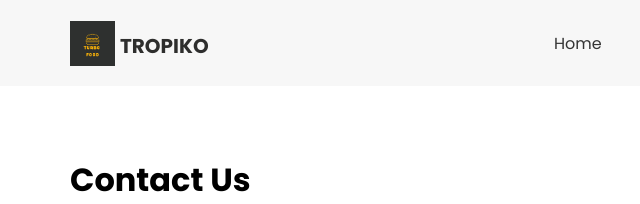
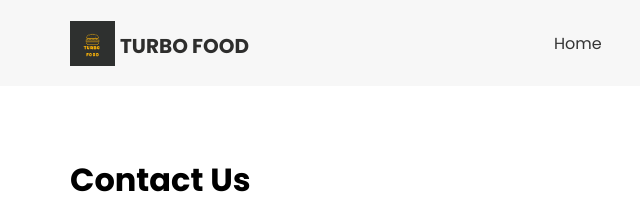
Before and after one commit to EmilyCajamarca/EmilyCajamarca.github.io, a plain HTML site: page contact.html in a window 1280 px wide. Shown: the top 204 px of the page, 0-640 px from the left. Drawn offline with nearby package versions, Linux system fonts and the light colour scheme; some packages are replaced by stand-ins of ours.

Commit message:
commit contacct

```diff
--- a/contact.html
+++ b/contact.html
@@ -12,7 +12,7 @@
   <meta name="description" content="" />
   <meta name="author" content="" />
 
-  <title>Tropiko</title>
+  <title>TURBO FOOD</title>
 
   <!-- slider stylesheet -->
   <link rel="stylesheet" type="text/css"
@@ -37,7 +37,7 @@
         <nav class="navbar navbar-expand-lg custom_nav-container pt-3">
           <a class="navbar-brand" href="index.html">
             <img src="images/logo.png" alt="" /><span>
-              Tropiko
+              TURBO FOOD
             </span>
           </a>
           <button class="navbar-toggler" type="button" data-toggle="collapse" data-target="#navbarSupportedContent"
```
